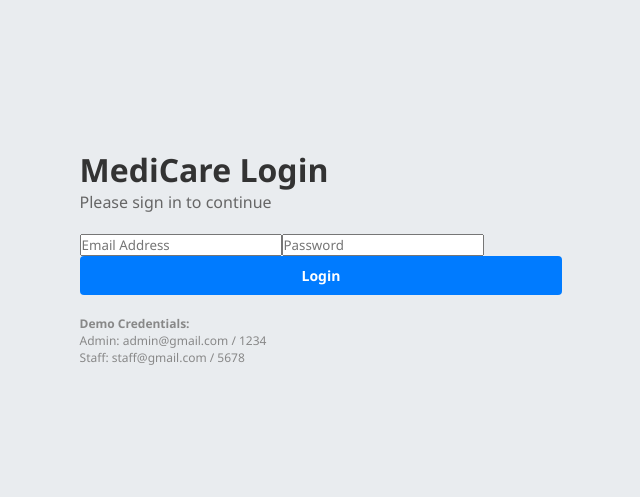
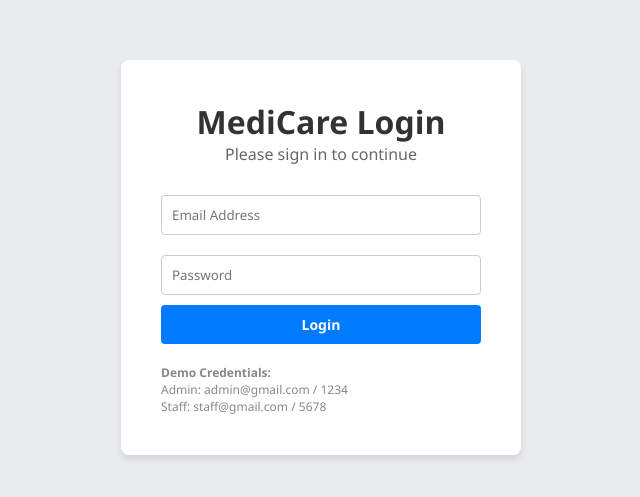
Before and after one commit to adii3404/MBMS, a React (Vite) app: page /login in a window 1280 px wide. Shown: the part 143-640 px from the top of the page, without its empty margins (319-959 px from the left). Built offline with nearby package versions, Linux system fonts and the light colour scheme.

Commit message:
billing are work

```diff
--- a/src/Components/Layout.jsx
+++ b/src/Components/Layout.jsx
@@ -30,7 +30,7 @@ const Layout = ({ children }) => {
             </Link>
           )}
           {/* Admin Links */}
-          {user && user.role === 'billing' && (
+          {user && user.role === 'admin' && (
             <Link to="/billing-dashboard" className={isActive('/billing-dashboard')}>
               Billing Dashboard
             </Link>
--- a/src/Pages/BillingDashboard.jsx
+++ b/src/Pages/BillingDashboard.jsx
@@ -0,0 +1,9 @@
+import React from 'react'
+
+function BillingDashboard() {
+  return (
+    <div>BillingDashboard</div>
+  )
+}
+
+export default BillingDashboard
--- a/src/app.css
+++ b/src/app.css
@@ -57,7 +57,7 @@ body {
   background-color: #e9ecef;
 }
 
-.Login-box {
+.login-box {
   background: white;
   padding: 40px;
   border-radius: 8px;
@@ -67,7 +67,7 @@ body {
   text-align: center;
 }
 
-.Login-box input {
+.login-box input {
   width: 100%;
   padding: 10px;
   margin: 10px 0;
--- a/src/app.jsx
+++ b/src/app.jsx
@@ -7,7 +7,7 @@ import AdminDashboard from './Pages/AdminDashboard.jsx';
 import StaffDashboard from './Pages/StaffDashboard.jsx';
 import Profile from './Pages/Profile.jsx';
 import ChangePassword from './Pages/ChangePassword.jsx';
-import BillingDashbord from './Pages/BillingDashboard.jsx';
+import BillingDashboard from './Pages/BillingDashboard.jsx';
 // Component to protect routes (checks if user is logged in)
 const ProtectedRoute = ({ children }) => {
   const user = localStorage.getItem('user');
@@ -44,7 +44,7 @@ function App() {
          {/* Protected Routes */}
         <Route path="/billing-dashboard" element={
           <ProtectedRoute>
-            <BillingDashbord />
+            <BillingDashboard />
           </ProtectedRoute>
         } />
 
```
Also changed, not shown: src/Pages/Billing.jsx (deleted).
